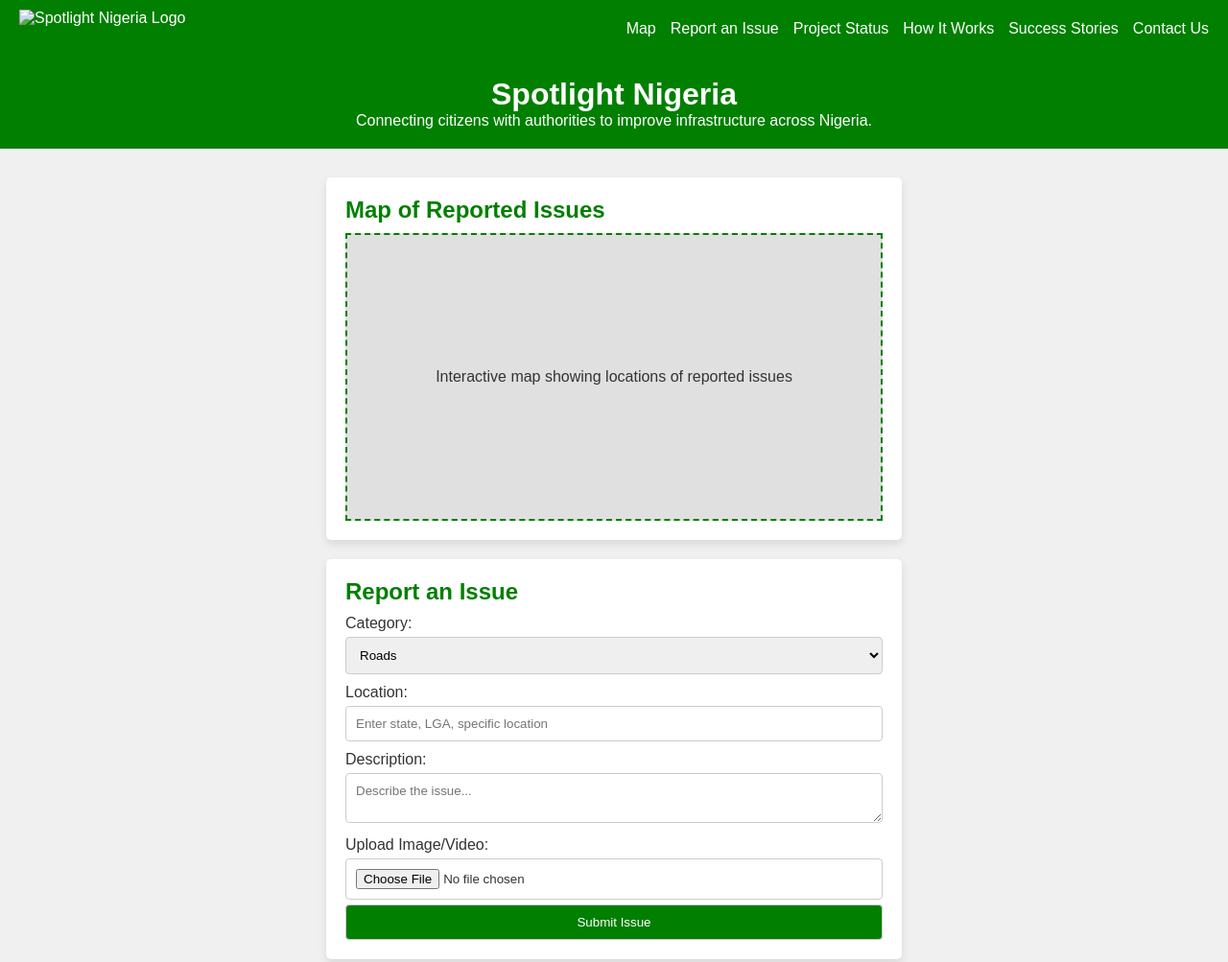
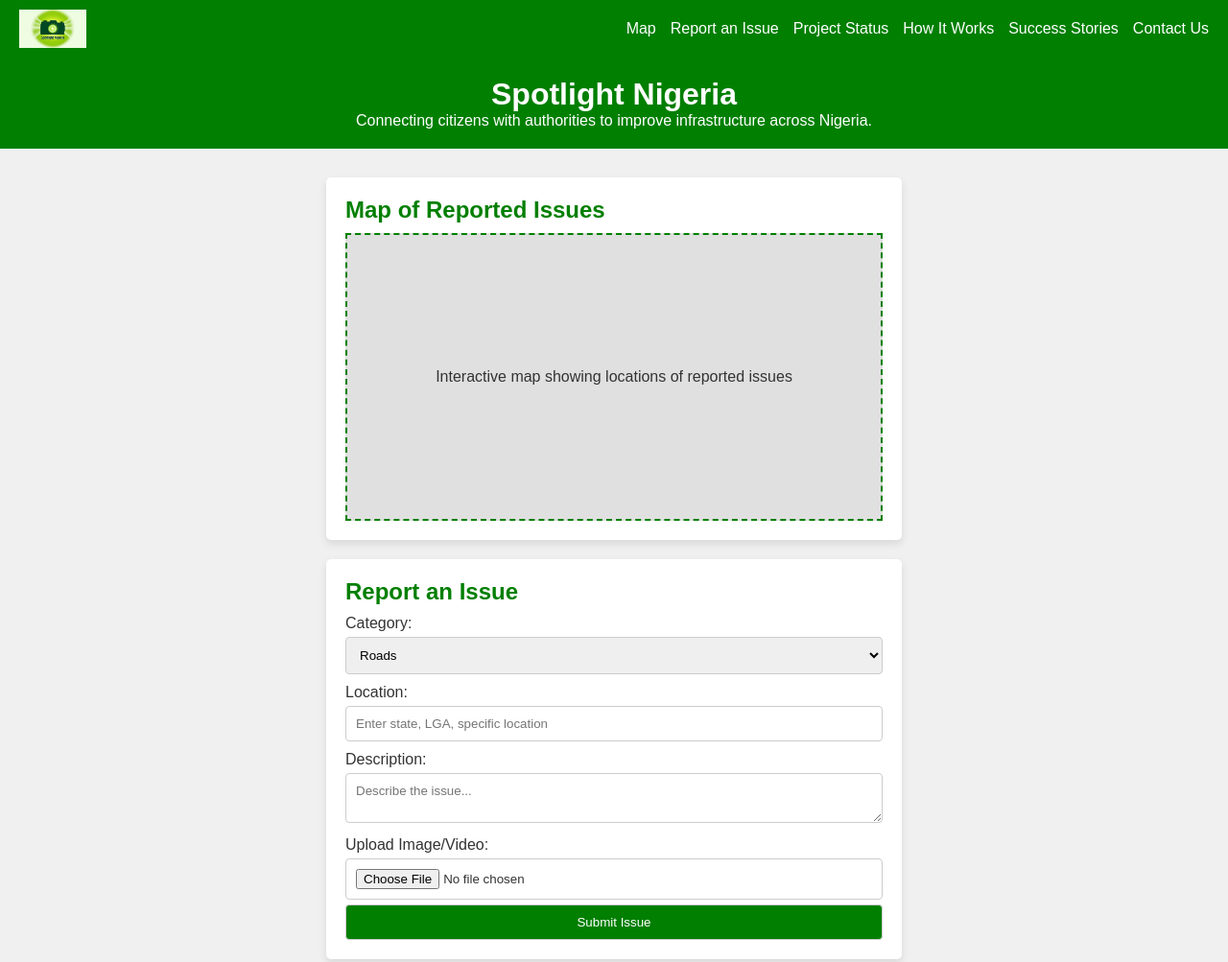
Before and after one commit to bbolaji/spotlight-Nigeria-, a plain HTML site: page index.html in a window 1280 px wide. Shown: the top 1003 px of the page at 96% size. Drawn offline with Linux system fonts and the light colour scheme.

Commit message:
Update index.html

```diff
--- a/index.html
+++ b/index.html
@@ -9,7 +9,7 @@
 <body>
   <!-- Navigation Bar -->
   <nav>
-    <img src="logo.jpg" alt="Spotlight Nigeria Logo" class="logo">
+    <img src="logo 2.jpg" alt="Spotlight Nigeria Logo" class="logo 2">
     <ul>
       <li><a href="#map-section">Map</a></li>
       <li><a href="#upload-section">Report an Issue</a></li>
```
